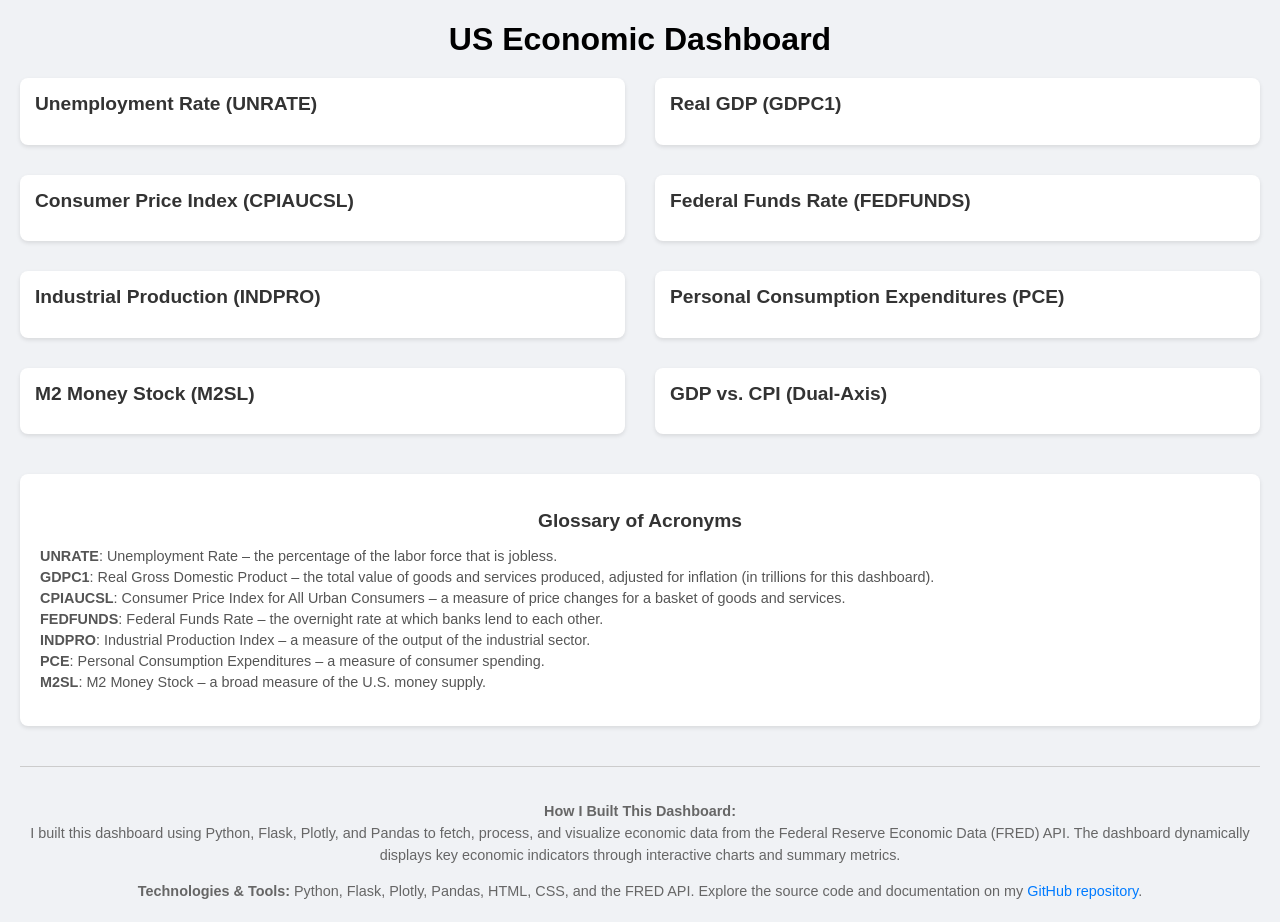
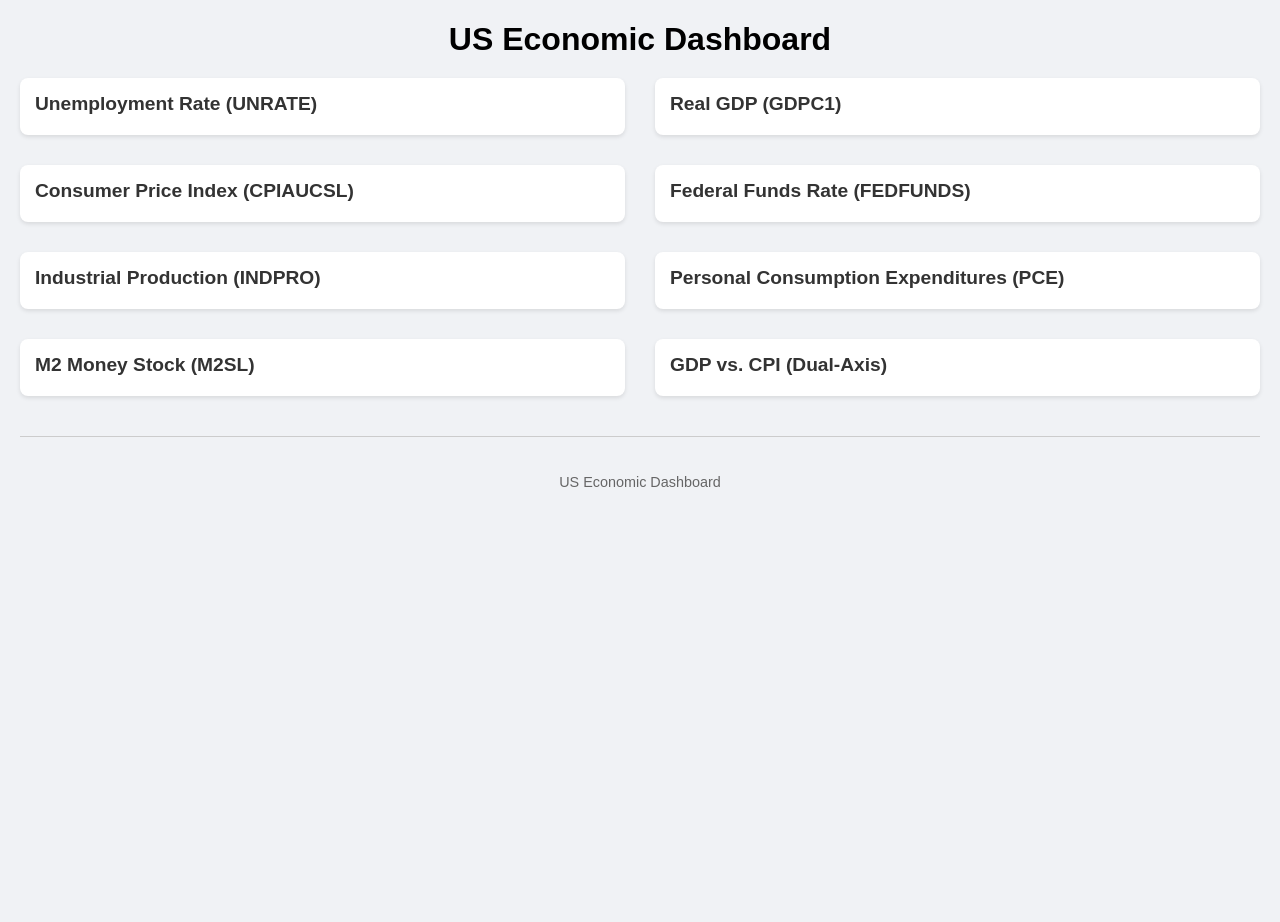
Before and after one commit to graf9/ResumeProjects, a Flask app: template templates/dashboard.html in a window 1280 px wide. After the commit the page ends 487 px from the top, so only its background shows below. Run offline with Flask 3, Linux system fonts and the light colour scheme; the template is opened without the code that fills it, so the values that code supplies are empty; some libraries are stand-ins or nearby versions.

Commit message:
Initial commit of FRED Economic Forecast Dashboard

```diff
--- a/app.py
+++ b/app.py
@@ -1,22 +1,29 @@
 """
-US Economic Historical Dashboard
+US Economic Historical Dashboard (with caching, no descriptions, env port)
 
 Description:
     - A Flask-based web application that fetches historical economic data from the FRED API.
     - Uses Plotly (Express and Graph Objects) to generate interactive charts.
     - Displays key metrics and charts for several U.S. economic indicators.
     - Provides a dual-axis comparison chart (GDP vs. CPI).
+    - Implements an in-memory cache to reduce repeated FRED API calls.
+    - Binds to a port from the PORT environment variable (or 5000 by default).
 """
 
+import os
 import requests
 import pandas as pd
 import plotly.express as px
 import plotly.graph_objects as go
 from flask import Flask, render_template
 from datetime import datetime
-import plotly
 
 app = Flask(__name__)
+
+# ------------------------
+# Caching Setup
+# ------------------------
+cached_data = {}  # Cache keyed by (series_id, start_date, end_date).
 
 # Default start and end dates.
 DEFAULT_START = "1900-01-01"
@@ -33,16 +40,18 @@ DUAL_START_DATE = "1947-04-01"  # April 1947.
 
 def get_fred_data(series_id, start_date, end_date):
     """
-    Fetch data from FRED for the given series_id between start_date and end_date.
-    If desired end_date is after today's date, set realtime_end to "9999-12-31".
-    Deduplicate by date (keeping the last observation) and sort chronologically.
+    Fetch data from FRED for the given series_id between start_date and end_date,
+    caching the results in-memory to reduce repeated calls.
     """
+    cache_key = (series_id, start_date, end_date)
+    if cache_key in cached_data:
+        print(f"Using cached data for {series_id}")
+        return cached_data[cache_key]
+
     today_str = datetime.today().strftime('%Y-%m-%d')
     today = datetime.strptime(today_str, '%Y-%m-%d')
     desired_end = datetime.strptime(end_date, '%Y-%m-%d')
-    # If the desired end date is in the future or today, use "9999-12-31"
     realtime_end = "9999-12-31" if desired_end >= today else today_str
-
 
     url = (
         f'https://api.stlouisfed.org/fred/series/observations?'
@@ -54,23 +63,30 @@ def get_fred_data(series_id, start_date, end_date):
     response = requests.get(url)
     if response.status_code != 200:
         print(f"Error fetching {series_id}: {response.status_code} - {response.text}")
-        return pd.DataFrame()
+        df = pd.DataFrame()
+        cached_data[cache_key] = df
+        return df
+
     data = response.json()
     if "error_message" in data:
         print(f"Error in response for {series_id}: {data['error_message']}")
-        return pd.DataFrame()
+        df = pd.DataFrame()
+        cached_data[cache_key] = df
+        return df
+
     observations = data.get('observations', [])
     df = pd.DataFrame(observations)
     if df.empty:
         print(f"Warning: No data returned for {series_id}")
+        cached_data[cache_key] = df
         return df
 
     df['date'] = pd.to_datetime(df['date'])
     df['value'] = pd.to_numeric(df['value'], errors='coerce')
     df.dropna(subset=['value'], inplace=True)
-    # Group by date (to remove revisions) and sort.
     df = df.groupby('date', as_index=False)['value'].last().sort_values('date')
-    print(f"{series_id} dynamic date range: {df['date'].min()} to {df['date'].max()} | Rows: {len(df)}")
+    print(f"{series_id} date range: {df['date'].min()} to {df['date'].max()} | Rows: {len(df)}")
+    cached_data[cache_key] = df
     return df
 
 def create_figures(end_date):
@@ -94,7 +110,7 @@ def create_figures(end_date):
     # 2. GDPC1: Real GDP (converted from billions to trillions)
     df_gdp = get_fred_data('GDPC1', DEFAULT_START, end_date)
     if not df_gdp.empty:
-        df_gdp['value'] = df_gdp['value'] / 1000  # Convert billions to trillions.
+        df_gdp['value'] = df_gdp['value'] / 1000
     fig_gdp = px.line(
         df_gdp,
         x='date',
@@ -194,7 +210,6 @@ def create_figures(end_date):
     # 8. Dual-Axis: GDP vs. CPI (custom start: April 1947)
     df_gdp_dual = get_fred_data('GDPC1', DUAL_START_DATE, end_date)
     df_cpi_dual = get_fred_data('CPIAUCSL', DUAL_START_DATE, end_date)
-    # Convert GDP to quarterly and convert to trillions.
     df_gdp_q = df_gdp_dual.copy()
     df_gdp_q['quarter'] = df_gdp_q['date'].dt.to_period('Q')
     df_gdp_q = df_gdp_q.groupby('quarter', as_index=False)['value'].last()
@@ -203,7 +218,6 @@ def create_figures(end_date):
     df_gdp_q.rename(columns={'value': 'gdp'}, inplace=True)
     df_gdp_q['gdp'] = df_gdp_q['gdp'] / 1000
 
-    # Convert CPI to quarterly.
     df_cpi_q = df_cpi_dual.copy()
     df_cpi_q['quarter'] = df_cpi_q['date'].dt.to_period('Q')
     df_cpi_q = df_cpi_q.groupby('quarter', as_index=False)['value'].mean()
@@ -241,20 +255,17 @@ def create_figures(end_date):
         )
     figs['dual'] = fig_dual
 
-    print("DEBUG - final figs keys:", figs.keys())
     return figs
 
 @app.route('/')
 def dashboard():
-    # Create the figures using the default end date.
     figs = create_figures(DEFAULT_END)
     figs_html = {name: fig.to_html(full_html=False, include_plotlyjs='cdn')
                  for name, fig in figs.items()}
 
-    # Compute key metrics for selected series.
     metrics = {}
     df_unrate = get_fred_data('UNRATE', DEFAULT_START, DEFAULT_END)
-    df_gdp    = get_fred_data('GDPC1',  DEFAULT_START, DEFAULT_END)
+    df_gdp    = get_fred_data('GDPC1', DEFAULT_START, DEFAULT_END)
     df_cpi    = get_fred_data('CPIAUCSL', CUSTOM_START_DATES.get("CPIAUCSL", DEFAULT_START), DEFAULT_END)
     df_fed    = get_fred_data('FEDFUNDS', DEFAULT_START, DEFAULT_END)
     df_m2     = get_fred_data('M2SL', DEFAULT_START, DEFAULT_END)
@@ -270,21 +281,8 @@ def dashboard():
     if not df_m2.empty:
         metrics['M2 Money Stock'] = f"${df_m2.iloc[-1]['value'] / 1000:,.1f}T"
 
-    # Define descriptions for each chart.
-    descriptions = {
-        "unrate": "This chart displays the U.S. unemployment rate over time, reflecting the percentage of the labor force that is jobless.",
-        "gdp": "This chart shows U.S. Real GDP (in trillions) over time, representing the total economic output.",
-        "cpi": "This chart illustrates the U.S. Consumer Price Index, a key measure of inflation.",
-        "fed": "This chart tracks the Federal Funds Rate, the overnight rate at which banks lend to each other.",
-        "indpro": "This chart depicts the Industrial Production Index, measuring the output of the industrial sector.",
-        "pce": "This chart represents U.S. Personal Consumption Expenditures, a measure of consumer spending.",
-        "m2": "This chart shows the U.S. M2 Money Stock, a broad measure of the money supply (displayed in billions).",
-        "dual": "This dual-axis chart compares U.S. Real GDP (in trillions) and the Consumer Price Index (CPI) on a quarterly basis."
-    }
-
-    return render_template('dashboard.html', figs_html=figs_html, metrics=metrics, descriptions=descriptions)
+    return render_template('dashboard.html', figs_html=figs_html, metrics=metrics)
 
 if __name__ == '__main__':
-    # For local development, run with debug mode.
-    print("RUNNING UPDATED APP.PY!")
-    app.run(debug=True)
+    port = int(os.environ.get('PORT', 5000))
+    app.run(host='0.0.0.0', port=port, debug=True)
--- a/templates/dashboard.html
+++ b/templates/dashboard.html
@@ -59,11 +59,7 @@
         margin-bottom: 5px;
         color: #333;
       }
-      .chart-description {
-        font-size: 0.9rem;
-        color: #555;
-        margin-bottom: 10px;
-      }
+      /* Removed chart-description styling since it's no longer used */
       .glossary {
         margin-top: 40px;
         padding: 20px;
@@ -123,70 +119,40 @@
     <div class="chart-grid">
       <div class="chart-item">
         <h2>Unemployment Rate (UNRATE)</h2>
-        <p class="chart-description">{{ descriptions.unrate }}</p>
         {{ figs_html['unrate']|safe }}
       </div>
       <div class="chart-item">
         <h2>Real GDP (GDPC1)</h2>
-        <p class="chart-description">{{ descriptions.gdp }}</p>
         {{ figs_html['gdp']|safe }}
       </div>
       <div class="chart-item">
         <h2>Consumer Price Index (CPIAUCSL)</h2>
-        <p class="chart-description">{{ descriptions.cpi }}</p>
         {{ figs_html['cpi']|safe }}
       </div>
       <div class="chart-item">
         <h2>Federal Funds Rate (FEDFUNDS)</h2>
-        <p class="chart-description">{{ descriptions.fed }}</p>
         {{ figs_html['fed']|safe }}
       </div>
       <div class="chart-item">
         <h2>Industrial Production (INDPRO)</h2>
-        <p class="chart-description">{{ descriptions.indpro }}</p>
         {{ figs_html['indpro']|safe }}
       </div>
       <div class="chart-item">
         <h2>Personal Consumption Expenditures (PCE)</h2>
-        <p class="chart-description">{{ descriptions.pce }}</p>
         {{ figs_html['pce']|safe }}
       </div>
       <div class="chart-item">
         <h2>M2 Money Stock (M2SL)</h2>
-        <p class="chart-description">{{ descriptions.m2 }}</p>
         {{ figs_html['m2']|safe }}
       </div>
       <div class="chart-item">
         <h2>GDP vs. CPI (Dual-Axis)</h2>
-        <p class="chart-description">{{ descriptions.dual }}</p>
         {{ figs_html['dual']|safe }}
       </div>
     </div>
 
-    <!-- Glossary Section -->
-    <section class="glossary">
-      <h2>Glossary of Acronyms</h2>
-      <ul>
-        <li><strong>UNRATE</strong>: Unemployment Rate – the percentage of the labor force that is jobless.</li>
-        <li><strong>GDPC1</strong>: Real Gross Domestic Product – the total value of goods and services produced, adjusted for inflation (in trillions for this dashboard).</li>
-        <li><strong>CPIAUCSL</strong>: Consumer Price Index for All Urban Consumers – a measure of price changes for a basket of goods and services.</li>
-        <li><strong>FEDFUNDS</strong>: Federal Funds Rate – the overnight rate at which banks lend to each other.</li>
-        <li><strong>INDPRO</strong>: Industrial Production Index – a measure of the output of the industrial sector.</li>
-        <li><strong>PCE</strong>: Personal Consumption Expenditures – a measure of consumer spending.</li>
-        <li><strong>M2SL</strong>: M2 Money Stock – a broad measure of the U.S. money supply.</li>
-      </ul>
-    </section>
-
-    <!-- Footer -->
     <footer>
-      <p>
-        <strong>How I Built This Dashboard:</strong><br>
-        I built this dashboard using Python, Flask, Plotly, and Pandas to fetch, process, and visualize economic data from the Federal Reserve Economic Data (FRED) API. The dashboard dynamically displays key economic indicators through interactive charts and summary metrics.
-      </p>
-      <p>
-        <strong>Technologies & Tools:</strong> Python, Flask, Plotly, Pandas, HTML, CSS, and the FRED API. Explore the source code and documentation on my
-        <a href="https://github.com/yourusername/yourdashboardrepo" target="_blank">GitHub repository</a>.
-      </p>
+      <p>US Economic Dashboard</p>
     </footer>
 </body>
 </html>
```
